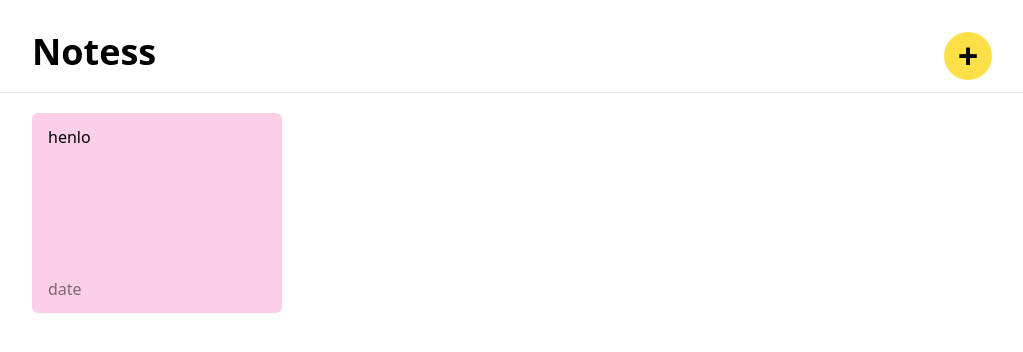
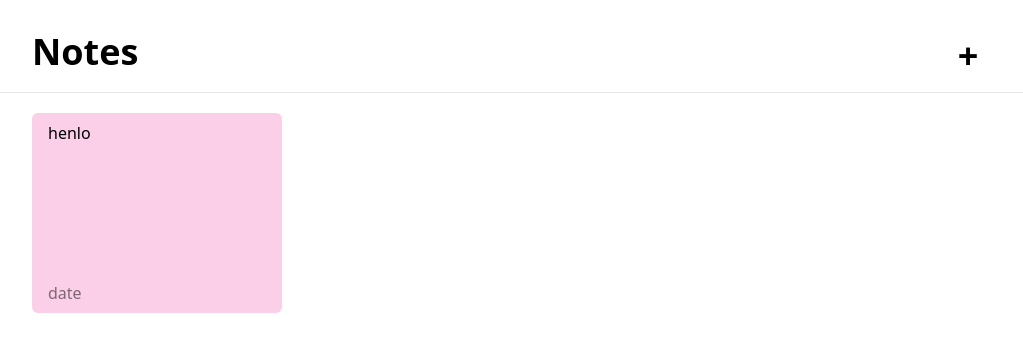
Before and after one commit to goldietiara/vue-notes, a Vue app: page / in a window 1280 px wide. Shown: the top 352 px of the page, without its empty margins (128-1151 px from the left). Built offline with nearby package versions, Linux system fonts and the light colour scheme.

Commit message:
update styling
update all ui/ux

```diff
--- a/src/App.vue
+++ b/src/App.vue
@@ -8,17 +8,22 @@
       <header
         class="flex w-full px-40 py-3 justify-between font-semibold text-4xl border-b-[1px] mt-5"
       >
-        <h1>Notess</h1>
+        <h1>Notes</h1>
         <button
-          class="rounded-full bg-yellow-300 w-12 h-12 self-center text-center inline-block align-middle transition-all ease-in-out duration-100 active:text-3xl active:bg-black active:text-yellow-300 hover:bg-black hover:text-yellow-300"
+          class="rounded-xl w-12 h-12 self-center text-center inline-block align-middle transition-all ease-in-out duration-100 active:text-3xl active:bg-black/5 active:text-black hover:bg-black/5 hover:text-black"
         >
           +
         </button>
       </header>
       <div class="flex px-40">
         <div
-          class="flex flex-col justify-between bg-pink-200 px-4 py-3 rounded-md w-[250px] h-full min-h-[200px] gap-5"
+          class="group relative flex flex-col justify-between bg-pink-200 px-4 py-2 rounded-md w-[250px] h-full min-h-[200px] gap-5 hover:cursor-pointer hover:outline hover:outline-4 outline-black/10 outline-offset-4"
         >
+          <div
+            class="absolute invisible right-2 top-2 h-6 w-6 bg-black/70 rounded-full text-center text-sm text-white/90 group-hover:visible group-active:visible"
+          >
+            x
+          </div>
           <p>henlo</p>
           <p class="text-black/50">date</p>
         </div>
```
